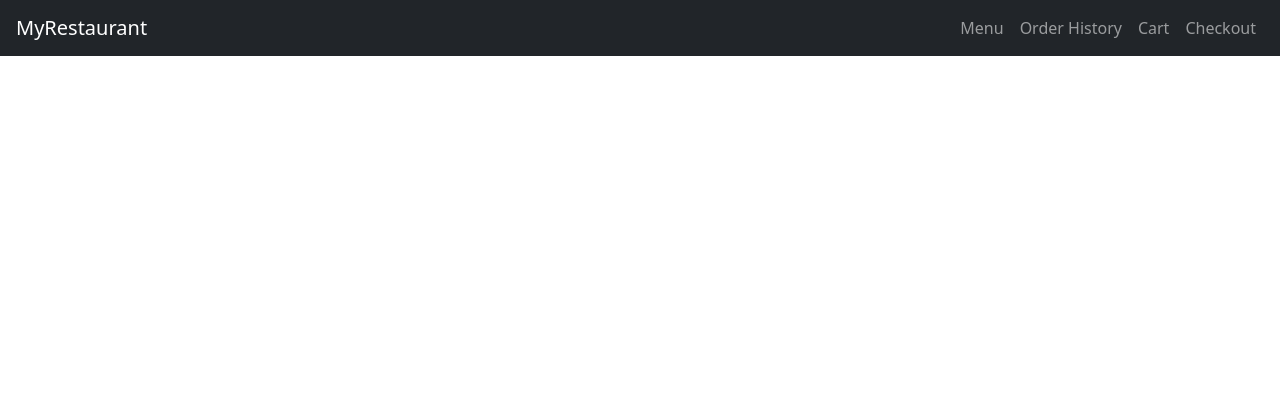
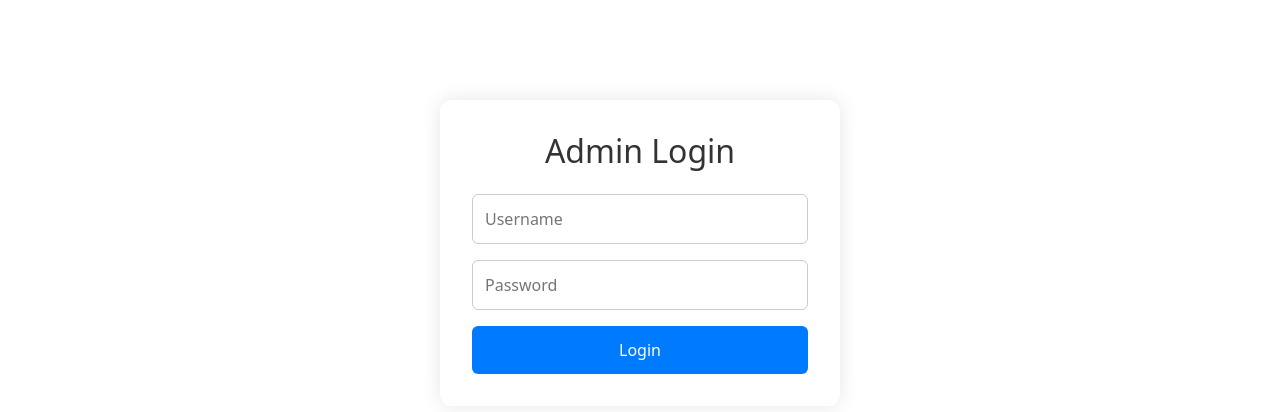
Before and after one commit to parthiv-gunjari/restaurant-frontend, a React (Create React App) app: page /#/restaurant-frontend/admin/login in a window 1280 px wide. Shown: the top 412 px of the page. Built offline with nearby package versions, Linux system fonts and the light colour scheme.

Commit message:
Update API URL and frontend routing

```diff
--- a/src/AppRouter.js
+++ b/src/AppRouter.js
@@ -29,7 +29,7 @@ function LayoutWrapper({ children }) {
 
 function AppRouter() {
   return (
-    <Router>
+    <Router basename="/restaurant-frontend">
       <LayoutWrapper>
         <Routes>
           {/* Public Routes */}
--- a/src/components/AdminNavbar.js
+++ b/src/components/AdminNavbar.js
@@ -7,22 +7,22 @@ const AdminNavbar = () => {
 
   const handleLogout = () => {
     localStorage.removeItem('adminToken'); // Clear token
-    navigate('/restaurant-frontend/admin/login'); // Redirect to login
+    navigate('/admin/login'); // Redirect to login
   };
 
   return (
     <nav className="navbar navbar-expand-lg navbar-dark bg-dark px-3">
-      <Link className="navbar-brand" to="/restaurant-frontend/admin/home">Admin Dashboard</Link>
+      <Link className="navbar-brand" to="/admin/home">Admin Dashboard</Link>
       <button className="navbar-toggler" type="button" data-bs-toggle="collapse" data-bs-target="#adminNavbar" aria-controls="adminNavbar" aria-expanded="false" aria-label="Toggle navigation">
         <span className="navbar-toggler-icon"></span>
       </button>
 
       <div className="collapse navbar-collapse" id="adminNavbar">
         <ul className="navbar-nav me-auto mb-2 mb-lg-0">
-          <li className="nav-item"><Link className="nav-link" to="/restaurant-frontend/admin/home">Home</Link></li>
-          <li className="nav-item"><Link className="nav-link" to="/restaurant-frontend/admin/orders">Orders</Link></li>
-          <li className="nav-item"><Link className="nav-link" to="/restaurant-frontend/admin/completed">Completed</Link></li>
-          <li className="nav-item"><Link className="nav-link" to="/restaurant-frontend/admin/menu">Update Menu</Link></li>
+          <li className="nav-item"><Link className="nav-link" to="/admin/home">Home</Link></li>
+          <li className="nav-item"><Link className="nav-link" to="/admin/orders">Orders</Link></li>
+          <li className="nav-item"><Link className="nav-link" to="/admin/completed">Completed</Link></li>
+          <li className="nav-item"><Link className="nav-link" to="/admin/menu">Update Menu</Link></li>
         </ul>
         <button className="btn btn-outline-danger" onClick={handleLogout}>Logout</button>
       </div>
--- a/src/components/Navbar.js
+++ b/src/components/Navbar.js
@@ -10,17 +10,17 @@ function Navbar() {
     <>
       {/* Desktop Navbar */}
       <nav className="navbar navbar-expand-lg navbar-dark bg-dark px-3 d-none d-lg-flex">
-        <Link className="navbar-brand" to="/restaurant-frontend/">MyRestaurant</Link>
+        <Link className="navbar-brand" to="/">MyRestaurant</Link>
         <div className="collapse navbar-collapse">
           <ul className="navbar-nav ms-auto">
             <li className="nav-item">
-              <Link className="nav-link" to="/restaurant-frontend/menu">Menu</Link>
+              <Link className="nav-link" to="/menu">Menu</Link>
             </li>
             <li className="nav-item">
-              <Link className="nav-link" to="/restaurant-frontend/order-history">Order History</Link>
+              <Link className="nav-link" to="/order-history">Order History</Link>
             </li>
             <li className="nav-item">
-              <Link className="nav-link" to="/restaurant-frontend/cart">
+              <Link className="nav-link" to="/cart">
                 Cart{' '}
                 {totalItems > 0 && (
                   <span className="badge bg-warning text-dark ms-1">{totalItems}</span>
@@ -28,7 +28,7 @@ function Navbar() {
               </Link>
             </li>
             <li className="nav-item">
-              <Link className="nav-link" to="/restaurant-frontend/checkout">Checkout</Link>
+              <Link className="nav-link" to="/checkout">Checkout</Link>
             </li>
           </ul>
         </div>
@@ -36,12 +36,12 @@ function Navbar() {
 
       {/* Mobile Bottom Navbar */}
       <nav className="navbar navbar-dark bg-dark fixed-bottom d-flex d-lg-none justify-content-around py-2">
-        <Link className="nav-link text-white text-center" to="/restaurant-frontend/menu">
+        <Link className="nav-link text-white text-center" to="/menu">
           <div style={{ fontSize: '1.4rem' }}>🍽️</div>
           <small>Menu</small>
         </Link>
 
-        <Link className="nav-link text-white text-center position-relative" to="/restaurant-frontend/cart">
+        <Link className="nav-link text-white text-center position-relative" to="/cart">
           <div style={{ fontSize: '1.4rem' }}>🛒</div>
           <small>Cart</small>
           {totalItems > 0 && (
@@ -53,11 +53,11 @@ function Navbar() {
             </span>
           )}
         </Link>
-        <Link className="nav-link text-white text-center" to="/restaurant-frontend/checkout">
+        <Link className="nav-link text-white text-center" to="/checkout">
           <div style={{ fontSize: '1.4rem' }}>💳</div>
           <small>Checkout</small>
         </Link>
-        <Link className="nav-link text-white text-center" to="/restaurant-frontend/order-history">
+        <Link className="nav-link text-white text-center" to="/order-history">
           <div style={{ fontSize: '1.4rem' }}>📜</div>
           <small>Orders</small>
         </Link>
--- a/src/components/ProtectedRoute.js
+++ b/src/components/ProtectedRoute.js
@@ -7,7 +7,7 @@ const ProtectedRoute = ({ children }) => {
 
   // If token doesn't exist, redirect to login
   if (!token) {
-    return <Navigate to="/restaurant-frontend/admin/login" replace />;
+    return <Navigate to="/admin/login" replace />;
   }
 
   return children;
--- a/src/context/CartContext.js
+++ b/src/context/CartContext.js
@@ -58,7 +58,7 @@ export function CartProvider({ children }) {
     };
 
     try {
-      const res = await axios.post('http://localhost:5051/api/orders', orderPayload);
+      const res = await axios.post(`${process.env.REACT_APP_API_URL}/api/orders`, orderPayload);
       clearCart();
       return res.data.order; // for displaying order.id in alert
     } catch (err) {
--- a/src/pages/admin/AdminHomePage.js
+++ b/src/pages/admin/AdminHomePage.js
@@ -32,11 +32,11 @@ function AdminHomePage() {
       }
 
       const [analyticsRes, chartRes] = await Promise.all([
-        axios.get('http://localhost:5051/api/orders/analytics', {
+        axios.get(`${process.env.REACT_APP_API_URL}/api/orders/analytics`, {
           params: { from, to },
           headers: { Authorization: `Bearer ${token}` }
         }),
-        axios.get('http://localhost:5051/api/orders/revenue-chart', {
+        axios.get(`${process.env.REACT_APP_API_URL}/api/orders/revenue-chart`, {
           params: { range },
           headers: { Authorization: `Bearer ${token}` }
         })
```
